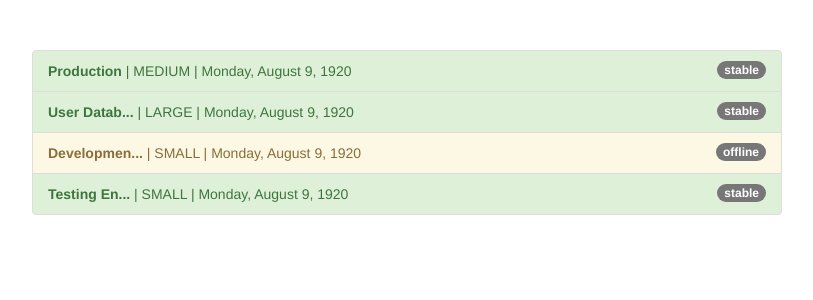
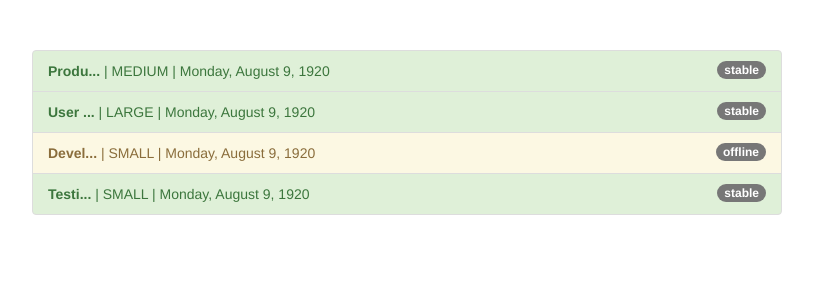
Before and after one commit to ThamTran9x/angular-pipes, an Angular app: page / in a window 1280 px wide. Shown: the top 300 px of the page, without its empty margins (233-1046 px from the left). Built offline with nearby package versions, Linux system fonts and the light colour scheme.

Commit message:
parametrizing a custom pipe

```diff
--- a/src/app/app.component.html
+++ b/src/app/app.component.html
@@ -10,7 +10,7 @@
             class="badge">
             {{ server.status }}
           </span>
-          <strong>{{ server.name | shorten }}</strong> |
+          <strong>{{ server.name | shorten:5 }}</strong> |
           {{ server.instanceType | uppercase}} |
           {{ server.started | date:'fullDate'}}
         </li>
--- a/src/app/shorten.pipe.ts
+++ b/src/app/shorten.pipe.ts
@@ -4,9 +4,9 @@
   name: "shorten",
 })
 export class ShortenPipe implements PipeTransform {
-  transform(value: any) {
-    if (value.length > 10) {
-      return value.substr(0, 10) + "...";
+  transform(value: any, limit: number) {
+    if (value.length > limit) {
+      return value.substr(0, limit) + "...";
     }
     return value;
   }
```
